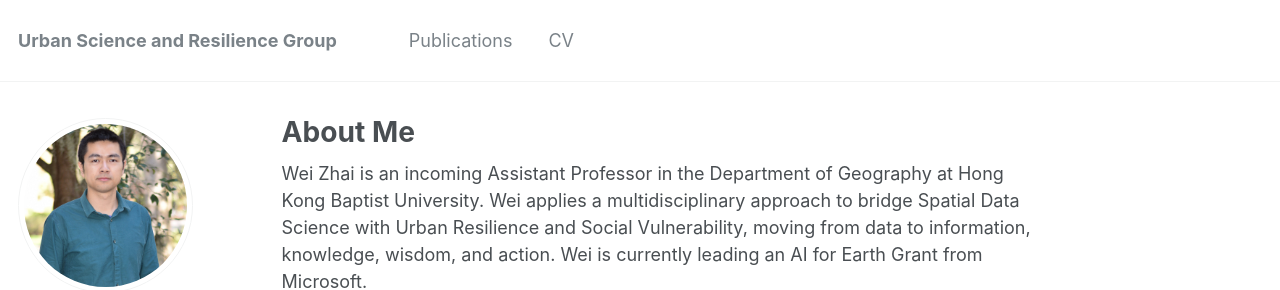
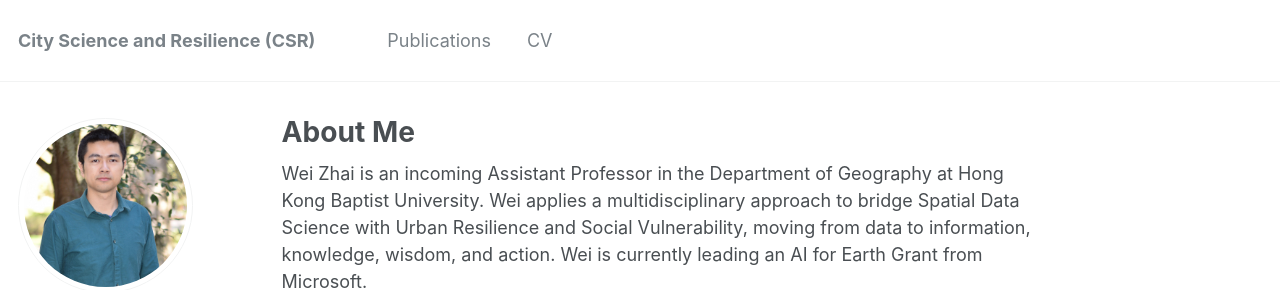
Before and after one commit to skywalkerzhai/weizhai.github.io, a Jekyll site: the page built from _pages/about.md, in a window 1280 px wide and 900 px high. Shown: the top 290 px of the window. Built offline with Jekyll 4.4.1, drawn with Linux system fonts in a browser that asks for light colours; some web fonts are replaced.

Commit message:
Update _config.yml

```diff
--- a/_config.yml
+++ b/_config.yml
@@ -7,7 +7,7 @@
 
 # Site Settings
 locale                   : "en-US"
-title                    : "Urban Science and Resilience Group"
+title                    : "City Science and Resilience (CSR)"
 title_separator          : "-"
 name                     : &name "Wei Zhai"
 description              : &description "Ph.D. Candidate at Univ. of Florida"
```
